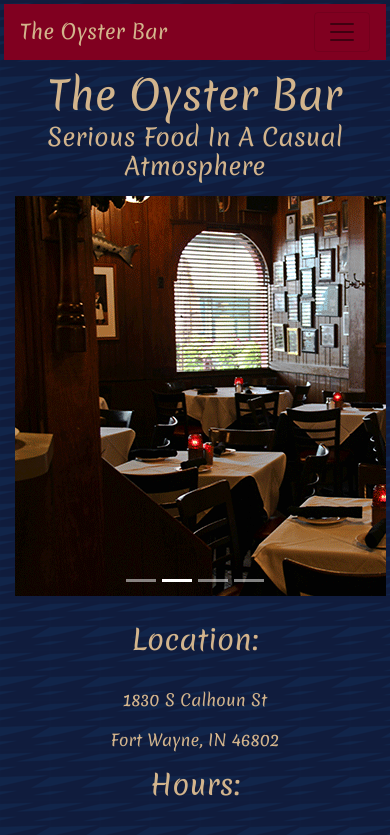
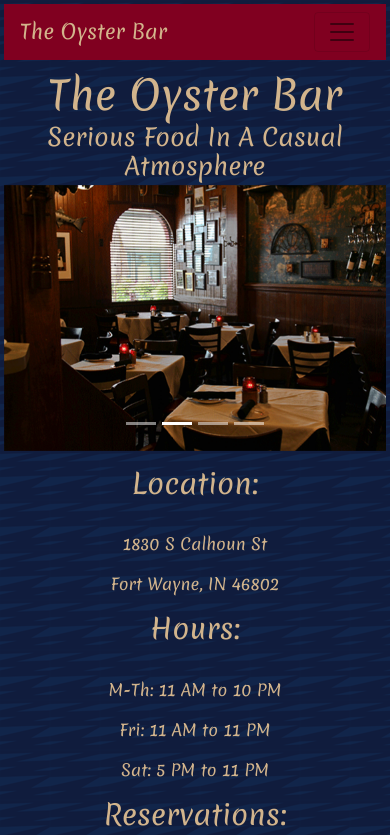
Before and after one commit to TrentGard/oyster-bar, a React (Create React App) app: page / in a window 390 px wide. Shown: the top 835 px of the page. Built offline with nearby package versions, Linux system fonts and the light colour scheme.

Commit message:
removed margin from home page carousel images for bettering centering on mobile

```diff
--- a/src/App.css
+++ b/src/App.css
@@ -24,9 +24,8 @@
 
 .carousel-image {
   max-height: 400px;
-  max-width: auto;
+  max-width: 400px;
   height: auto;
-  margin: 3%;
 }
 
 .carousel-image-menu {
```
